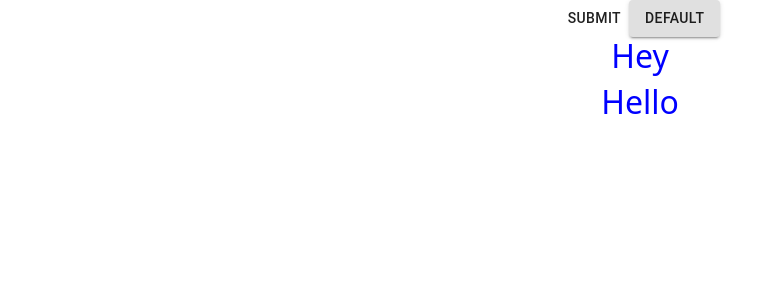
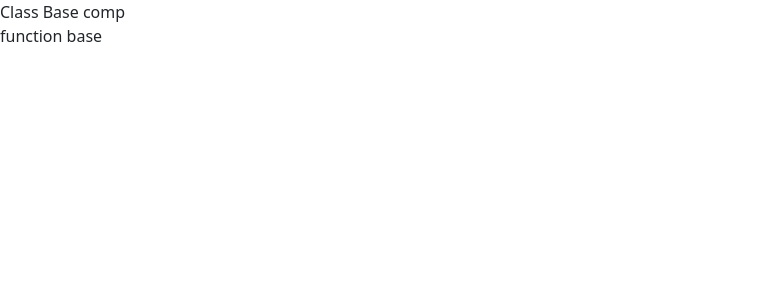
Before and after one commit to thiwankadilshanliyanage/reactsample, a React (Create React App) app: page / in a window 1280 px wide. Shown: the top 300 px of the page, without its empty margins (0-784 px from the left). Built offline with nearby package versions, Linux system fonts and the light colour scheme.

Commit message:
first commit

```diff
--- a/src/App.js
+++ b/src/App.js
@@ -1,27 +1,13 @@
-//import logo from './logo.svg';
-import './appp.css';
-import App2 from './App2';
-//import { Button } from 'react-bootstrap';
-import Button from '@material-ui/core/Button';
+import React from 'react';
 
-// function App() {
-//   return (
-//     <div className='App'>
-//       <h1>Hello</h1>
-//     </div>
-//   );
-// }
+import CLB from './Classbase';
+import Functionbase from './Functionbase';
 
-const App=()=>{
-  return(
-    <div className='app'>
-      <Button>Submit</Button>
-      <Button variant="contained">Default</Button>
-      <h2>Hey</h2>
-      <App2 />
-    </div>
-  );
+function App() {
+  return <div>
+    <CLB />
+    <Functionbase />
+  </div>;
 }
 
-
 export default App;
--- /dev/null
+++ b/src/Classbase.js
@@ -0,0 +1,7 @@
+import React, { Component } from 'react';
+
+export default class CLB extends Component {
+  render() {
+    return <div>Class Base comp</div>;
+  }
+}
--- /dev/null
+++ b/src/Functionbase.js
@@ -0,0 +1,5 @@
+import React from 'react';
+
+export default function Functionbase() {
+  return <div>function base</div>;
+}
```
Also changed, not shown: src/comp1.js (deleted), src/comp2.js (deleted).
